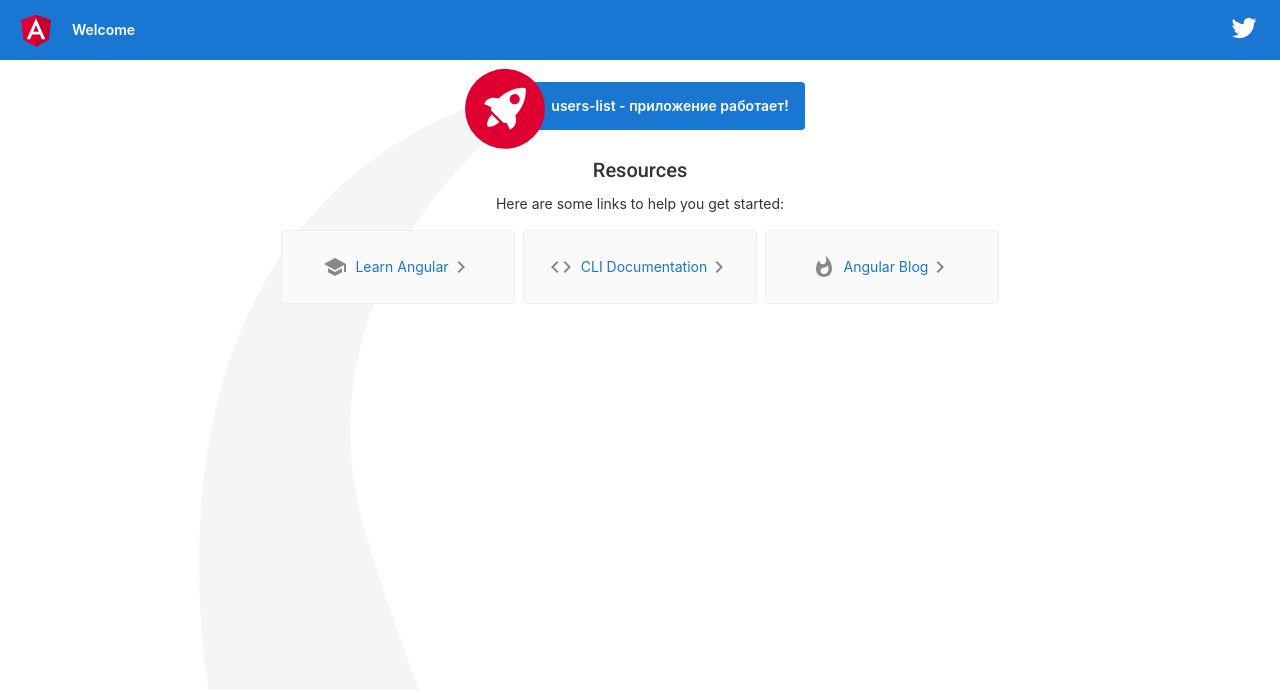
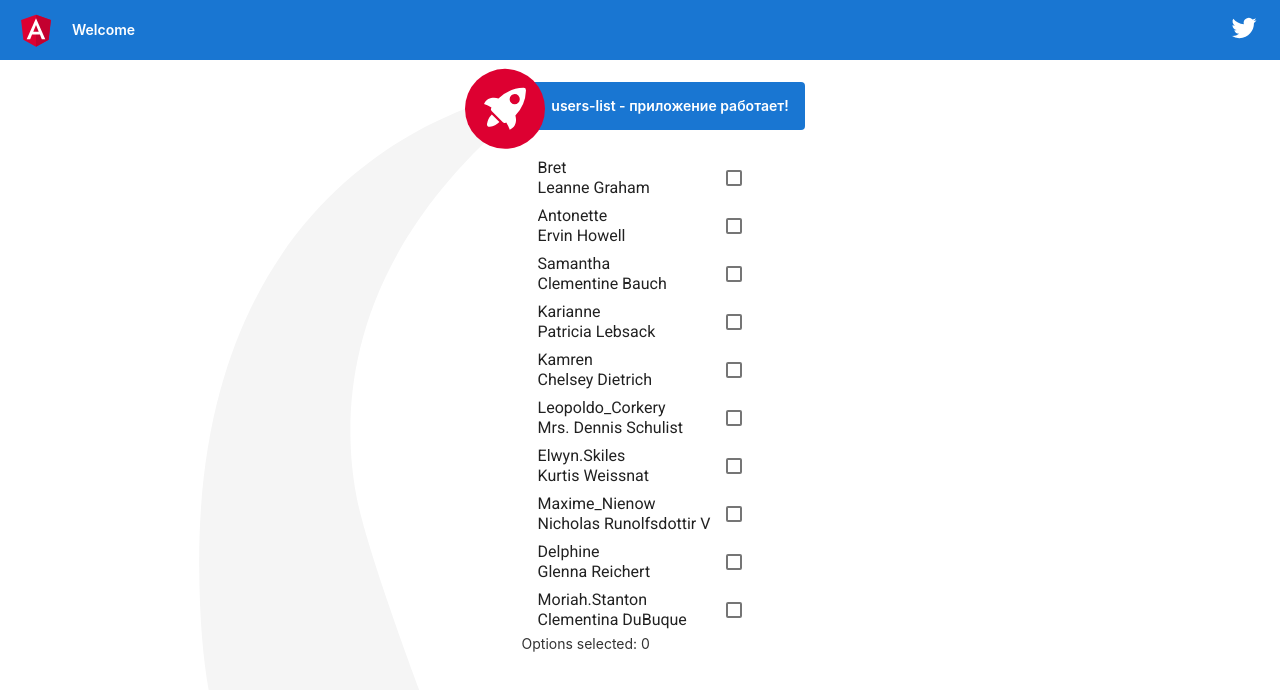
Before and after one commit to tanne-sh/Users-list, an Angular app: page / in a window 1280 px wide. Shown: the top 690 px of the page. Built offline with nearby package versions, Linux system fonts and the light colour scheme.

Commit message:
update component user-list

```diff
--- a/src/app/app.component.html
+++ b/src/app/app.component.html
@@ -338,36 +338,10 @@
 
   </div>
 
-  <!-- Resources -->
-  <h2>Resources</h2>
-  <p>Here are some links to help you get started:</p>
 
-  <div class="card-container">
-    <a class="card" target="_blank" rel="noopener" href="https://angular.io/tutorial">
-      <svg class="material-icons" xmlns="http://www.w3.org/2000/svg" width="24" height="24" viewBox="0 0 24 24"><path d="M5 13.18v4L12 21l7-3.82v-4L12 17l-7-3.82zM12 3L1 9l11 6 9-4.91V17h2V9L12 3z"/></svg>
 
-      <span>Learn Angular</span>
 
-      <svg class="material-icons" xmlns="http://www.w3.org/2000/svg" width="24" height="24" viewBox="0 0 24 24"><path d="M10 6L8.59 7.41 13.17 12l-4.58 4.59L10 18l6-6z"/></svg>    </a>
-
-    <a class="card" target="_blank" rel="noopener" href="https://angular.io/cli">
-      <svg class="material-icons" xmlns="http://www.w3.org/2000/svg" width="24" height="24" viewBox="0 0 24 24"><path d="M9.4 16.6L4.8 12l4.6-4.6L8 6l-6 6 6 6 1.4-1.4zm5.2 0l4.6-4.6-4.6-4.6L16 6l6 6-6 6-1.4-1.4z"/></svg>
-
-      <span>CLI Documentation</span>
-
-      <svg class="material-icons" xmlns="http://www.w3.org/2000/svg" width="24" height="24" viewBox="0 0 24 24"><path d="M10 6L8.59 7.41 13.17 12l-4.58 4.59L10 18l6-6z"/></svg>
-    </a>
-
-    <a class="card" target="_blank" rel="noopener" href="https://blog.angular.io/">
-      <svg class="material-icons" xmlns="http://www.w3.org/2000/svg" width="24" height="24" viewBox="0 0 24 24"><path d="M13.5.67s.74 2.65.74 4.8c0 2.06-1.35 3.73-3.41 3.73-2.07 0-3.63-1.67-3.63-3.73l.03-.36C5.21 7.51 4 10.62 4 14c0 4.42 3.58 8 8 8s8-3.58 8-8C20 8.61 17.41 3.8 13.5.67zM11.71 19c-1.78 0-3.22-1.4-3.22-3.14 0-1.62 1.05-2.76 2.81-3.12 1.77-.36 3.6-1.21 4.62-2.58.39 1.29.59 2.65.59 4.04 0 2.65-2.15 4.8-4.8 4.8z"/></svg>
-
-      <span>Angular Blog</span>
-
-      <svg class="material-icons" xmlns="http://www.w3.org/2000/svg" width="24" height="24" viewBox="0 0 24 24"><path d="M10 6L8.59 7.41 13.17 12l-4.58 4.59L10 18l6-6z"/></svg>
-    </a>
-
-  </div>
-
+<app-users-list></app-users-list>
   <!--
   <h2>Приложение список пользователей</h2>
   <p>What do you want to do next with your app?</p>
--- a/src/app/users-list/users-list.component.html
+++ b/src/app/users-list/users-list.component.html
@@ -1 +1,10 @@
-<p>users-list works!</p>
+<mat-selection-list #users>
+    <mat-list-option *ngFor="let user of usersList">
+      <span>{{user.username}}</span>
+      <span>{{user.name}}</span>
+    </mat-list-option>
+  </mat-selection-list>
+
+  <p>
+    Options selected: {{users.selectedOptions.selected.length}}
+  </p>
```
